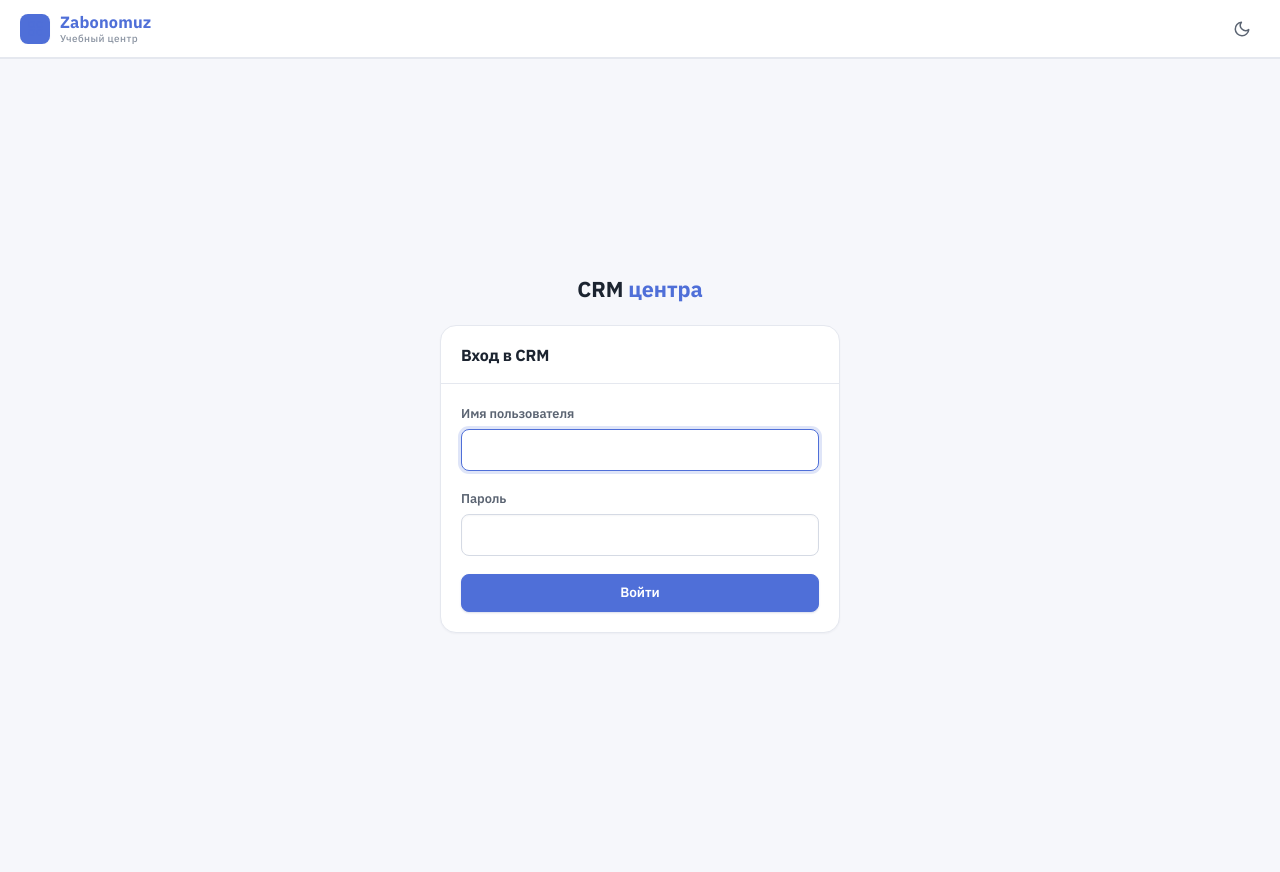
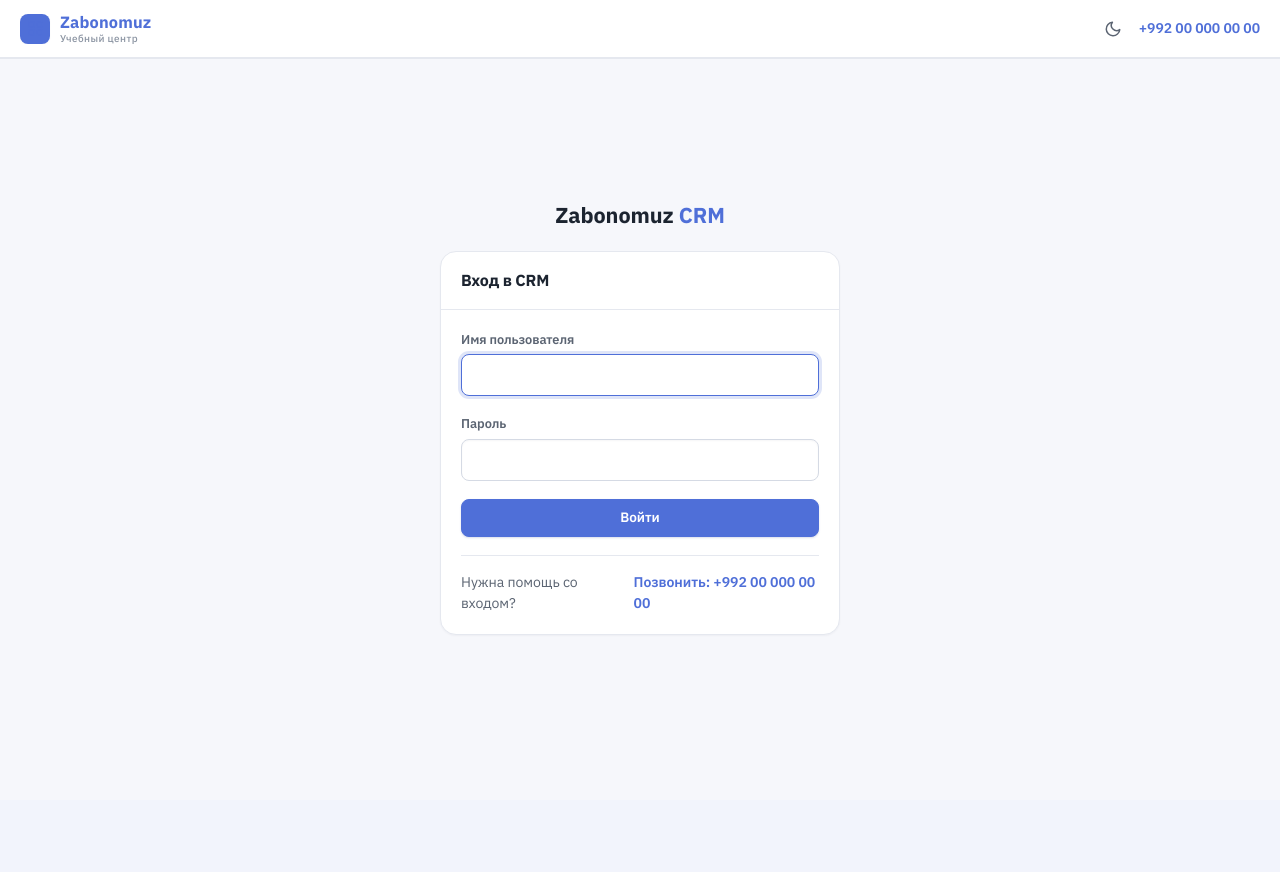
Before and after one commit to forskie/CRM-for-Zabonomuz, a Django app: page /accounts/login/ in a window 1280 px wide. After the commit the page ends 635 px from the top, so only its background shows below. Run offline with Django 5.2, Linux system fonts and the light colour scheme.

Commit message:
feat: Add public home page and center contact information

```diff
--- /dev/null
+++ b/apps/core/context_processors.py
@@ -0,0 +1,13 @@
+import re
+
+from django.conf import settings
+
+
+def center_contact(_request):
+    phone = settings.CENTER_PHONE
+    digits = re.sub(r"\D", "", phone)
+    return {
+        "center_phone": phone,
+        "center_phone_href": f"+{digits}" if phone.startswith("+") else digits,
+        "center_address": settings.CENTER_ADDRESS,
+    }
--- a/config/settings.py
+++ b/config/settings.py
@@ -22,6 +22,8 @@ if not SECRET_KEY:
 
 ALLOWED_HOSTS = [host.strip() for host in os.environ.get("DJANGO_ALLOWED_HOSTS", "localhost,127.0.0.1").split(",") if host.strip()]
 CSRF_TRUSTED_ORIGINS = [origin.strip() for origin in os.environ.get("DJANGO_CSRF_TRUSTED_ORIGINS", "").split(",") if origin.strip()]
+CENTER_PHONE = os.environ.get("CENTER_PHONE", "+992 00 000 00 00").strip()
+CENTER_ADDRESS = os.environ.get("CENTER_ADDRESS", "Душанбе").strip()
 
 INSTALLED_APPS = [
     "django.contrib.admin",
@@ -57,6 +59,7 @@ TEMPLATES = [
                 "django.template.context_processors.request",
                 "django.contrib.auth.context_processors.auth",
                 "django.contrib.messages.context_processors.messages",
+                "apps.core.context_processors.center_contact",
             ],
         },
     },
--- a/config/urls.py
+++ b/config/urls.py
@@ -4,7 +4,7 @@ from django.urls import include, path
 from django.conf import settings
 from django.conf.urls.static import static
 
-from apps.core.views import dashboard
+from apps.core.views import dashboard, public_home
 
 
 def healthcheck(_request):
@@ -13,7 +13,8 @@ def healthcheck(_request):
 
 urlpatterns = [
     path("admin/", admin.site.urls),
-    path("", dashboard, name="dashboard"),
+    path("", public_home, name="public-home"),
+    path("dashboard/", dashboard, name="dashboard"),
     path("accounts/", include("apps.accounts.urls")),
     path("", include("apps.core.urls")),
     path("", include("apps.education.urls")),
--- a/static/css/crm.css
+++ b/static/css/crm.css
@@ -1858,13 +1858,13 @@ a.badge:hover {
 
 /* ---------- auth (login) ---------- */
 .auth-wrap {
-  min-height: calc(100vh - var(--topbar-h));
+  min-height: calc(100dvh - var(--topbar-h) - 4.5rem);
   display: flex;
   flex-direction: column;
   align-items: center;
   justify-content: center;
   gap: 1.2rem;
-  padding: 2.5rem 1rem;
+  padding: 1rem;
 }
 
 .auth-brand {
@@ -3528,6 +3528,107 @@ a.dash-kpi-card:hover {
   min-width: 180px;
   padding-right: .65rem;
   background-image: none;
+}
+
+.auth-contact {
+  display: flex;
+  justify-content: space-between;
+  gap: .75rem;
+  margin-top: 1.1rem;
+  padding-top: 1rem;
+  border-top: 1px solid var(--border);
+  color: var(--text-secondary);
+  font-size: .88rem;
+}
+
+.auth-contact a,
+.topbar-phone {
+  color: var(--primary);
+  font-weight: 600;
+  text-decoration: none;
+}
+
+.public-page {
+  width: 100%;
+  max-width: 1120px;
+  margin: 0 auto;
+}
+
+.public-hero {
+  display: flex;
+  align-items: center;
+  min-height: min(600px, calc(100dvh - var(--topbar-h) - 7rem));
+  border-bottom: 1px solid var(--border);
+}
+
+.public-hero__inner {
+  max-width: 760px;
+  padding: clamp(2rem, 8vh, 5rem) 0;
+}
+
+.public-kicker {
+  margin-bottom: .8rem;
+  color: var(--primary);
+  font-size: .85rem;
+  font-weight: 700;
+  text-transform: uppercase;
+}
+
+.public-hero h1 {
+  font-size: clamp(2.25rem, 5vw, 4.5rem);
+  line-height: 1.05;
+  letter-spacing: 0;
+}
+
+.public-lead {
+  max-width: 650px;
+  margin-top: 1.25rem;
+  color: var(--text-secondary);
+  font-size: clamp(1rem, 2vw, 1.25rem);
+  line-height: 1.65;
+}
+
+.public-actions {
+  display: flex;
+  flex-wrap: wrap;
+  gap: .75rem;
+  margin-top: 1.75rem;
+}
+
+.public-info {
+  display: grid;
+  grid-template-columns: repeat(3, minmax(0, 1fr));
+  gap: 0;
+  padding: 2.25rem 0;
+}
+
+.public-info__item {
+  display: flex;
+  flex-direction: column;
+  gap: .4rem;
+  min-width: 0;
+  padding: .5rem 1.5rem;
+  border-left: 1px solid var(--border);
+}
+
+.public-info__item:first-child { border-left: 0; padding-left: 0; }
+.public-info__item span { color: var(--text-secondary); line-height: 1.5; }
+.public-info__item a { color: var(--primary); font-weight: 700; }
+
+@media (max-width: 768px) {
+  .public-hero { min-height: auto; }
+  .public-info { grid-template-columns: 1fr; }
+  .public-info__item,
+  .public-info__item:first-child { padding: 1rem 0; border-left: 0; border-top: 1px solid var(--border); }
+  .public-info__item:first-child { border-top: 0; }
+}
+
+@media (max-width: 430px) {
+  .topbar-phone { display: none; }
+  .auth-wrap { min-height: calc(100dvh - var(--topbar-h) - 4.5rem); padding: .5rem 0; }
+  .auth-contact { flex-direction: column; }
+  .public-actions { display: grid; grid-template-columns: 1fr; }
+  .public-actions .btn { width: 100%; }
 }
 @media (max-width: 600px) {
   .lesson-workspace .panel__body { padding: 14px; }
--- a/templates/accounts/login.html
+++ b/templates/accounts/login.html
@@ -2,7 +2,7 @@
 {% block title %}Вход в CRM — CRM центра{% endblock %}
 {% block content %}
 <div class="auth-wrap">
-  <div class="auth-brand">CRM <span>центра</span></div>
+  <div class="auth-brand">Zabonomuz <span>CRM</span></div>
 
   <div class="panel auth-card">
     <div class="panel__head">
@@ -38,6 +38,10 @@
           <button type="submit" class="btn btn--primary btn--block">Войти</button>
         </div>
       </form>
+      <div class="auth-contact">
+        <span>Нужна помощь со входом?</span>
+        <a href="tel:{{ center_phone_href }}">Позвонить: {{ center_phone }}</a>
+      </div>
     </div>
   </div>
 </div>
--- a/templates/base.html
+++ b/templates/base.html
@@ -21,6 +21,8 @@
 </head>
 <body>
 {% url 'dashboard' as dashboard_url %}
+{% url 'public-home' as public_home_url %}
+{% url 'accounts:login' as login_url %}
 {% url 'education:student-list' as students_url %}
 {% url 'education:teacher-list' as teachers_url %}
 {% url 'education:course-list' as courses_url %}
@@ -41,7 +43,7 @@
       {% include "partials/icon.html" with icon="menu" %}
     </button>
     {% endif %}
-    <a class="brand" href="{{ dashboard_url }}">
+    <a class="brand" href="{% if user.is_authenticated %}{{ dashboard_url }}{% else %}{{ public_home_url }}{% endif %}">
       <span class="brand__logo">{% include "partials/icon.html" with icon="logo" %}</span>
       <span class="brand__text">Zabonomuz<small>Учебный центр</small></span>
     </a>
@@ -62,6 +64,9 @@
       {% csrf_token %}
       <button type="submit" class="btn btn--ghost btn--sm">Выйти</button>
     </form>
+    {% else %}
+      <a class="topbar-phone" href="tel:{{ center_phone_href }}" aria-label="Позвонить в учебный центр">{{ center_phone }}</a>
+      {% if request.path != login_url %}<a class="btn btn--primary btn--sm" href="{{ login_url }}">Войти</a>{% endif %}
     {% endif %}
   </div>
 </header>
```
Also changed, not shown: apps/core/views.py (+7 -1 lines), templates/core/public_home.html (added, +22 -0 lines), 1 other file.
